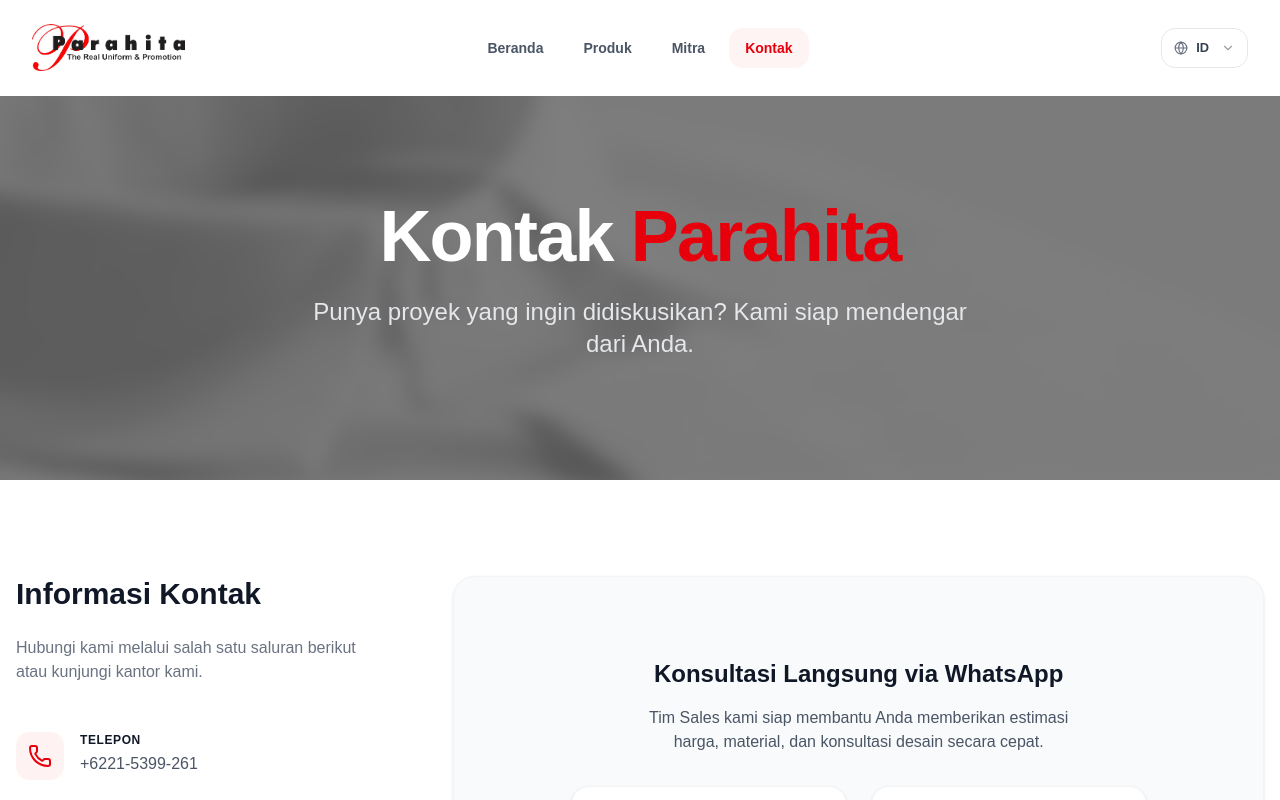
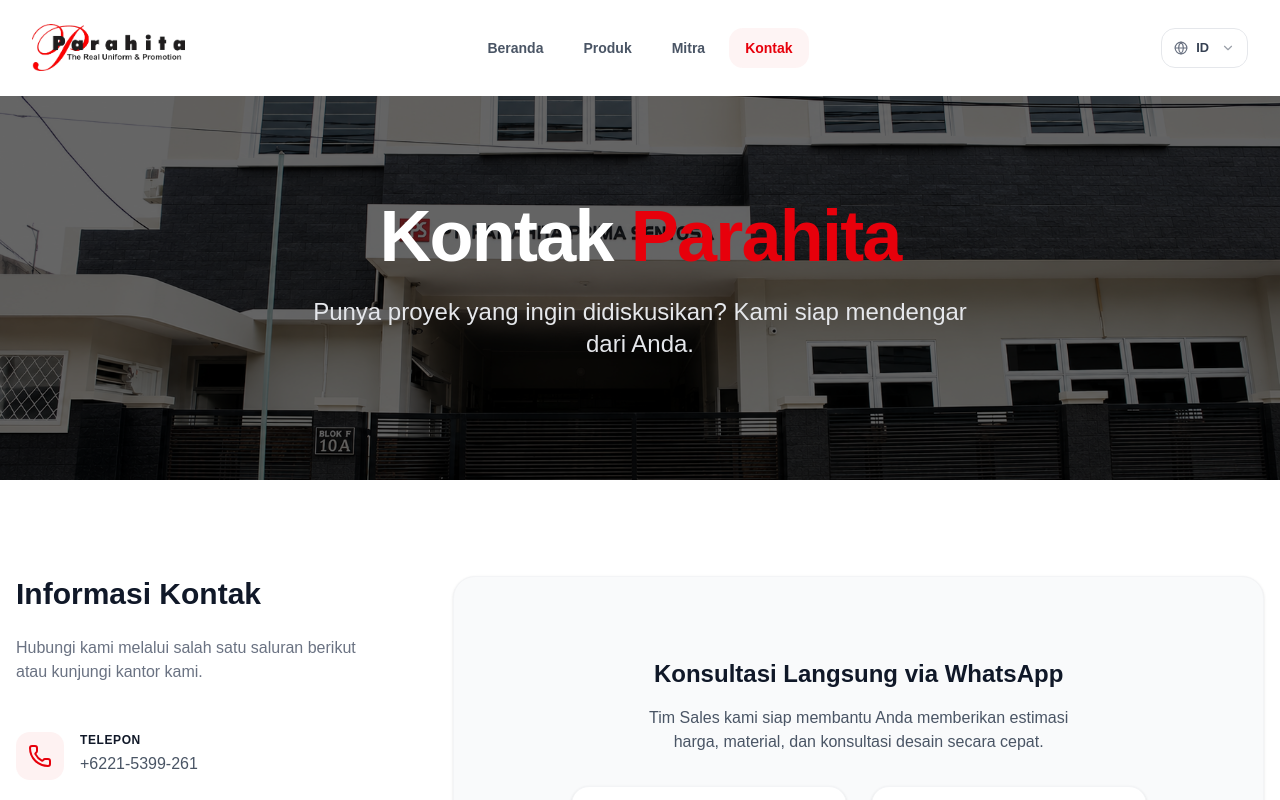
Before and after one commit to padji28-source/SeragamParahita, a React (Vite) app: page /contact in a window 1280 px wide. Shown: the top 800 px of the page. Built offline with nearby package versions, Linux system fonts and the light colour scheme.

Commit message:
Update background image and overlay opacity on ContactPage

```diff
--- a/src/pages/ContactPage.tsx
+++ b/src/pages/ContactPage.tsx
@@ -13,12 +13,12 @@
       <section className="relative h-[400px] flex items-center justify-center overflow-hidden">
         <div className="absolute inset-0">
           <img
-            src="/background.png"
+            src="/Parahitaprimasentosa.png"
             alt="Contact Background"
-            className="w-full h-full object-cover blur-sm scale-105"
+            className="w-full h-full object-cover"
             referrerPolicy="no-referrer"
           />
-          <div className="absolute inset-0 bg-black/50" />
+          <div className="absolute inset-0 bg-black/60" />
         </div>
         <div className="container mx-auto px-4 relative z-10 text-center text-white">
           <motion.h1
```
